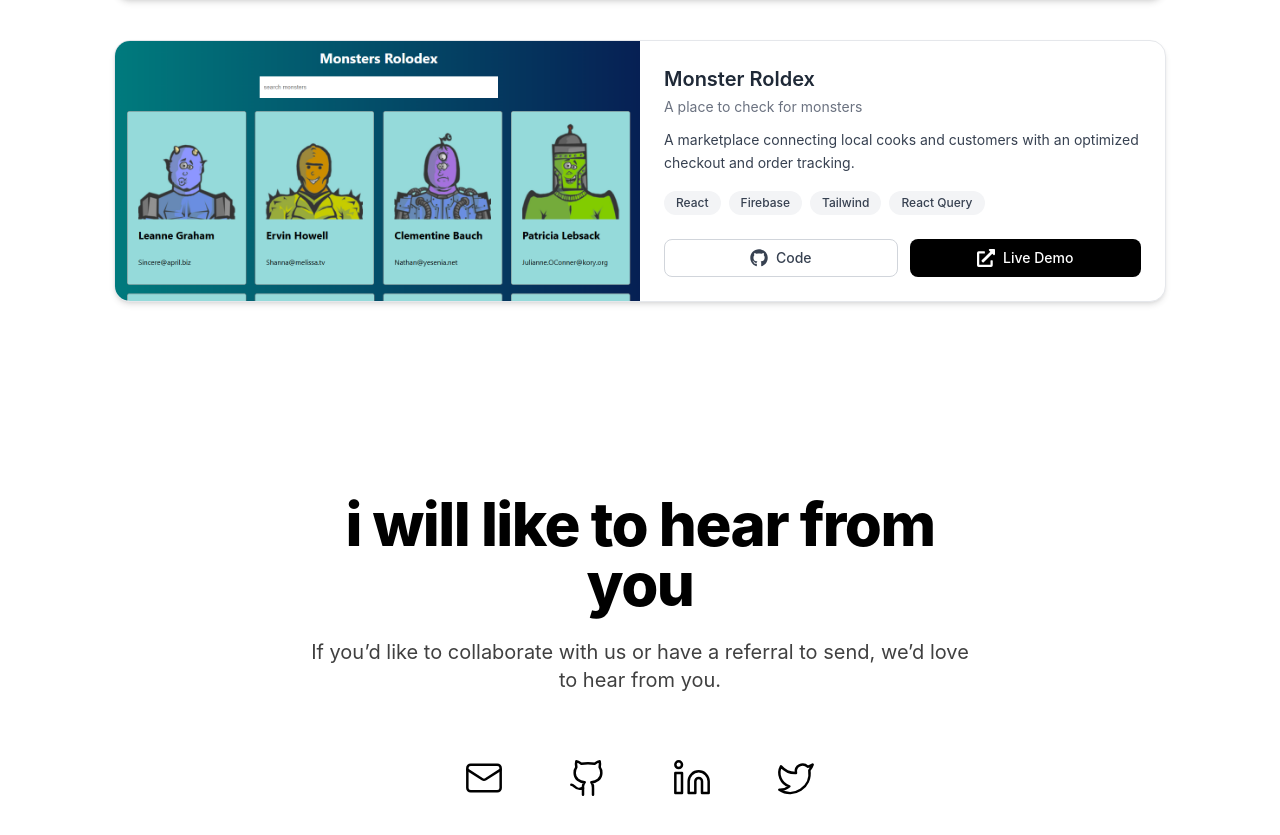
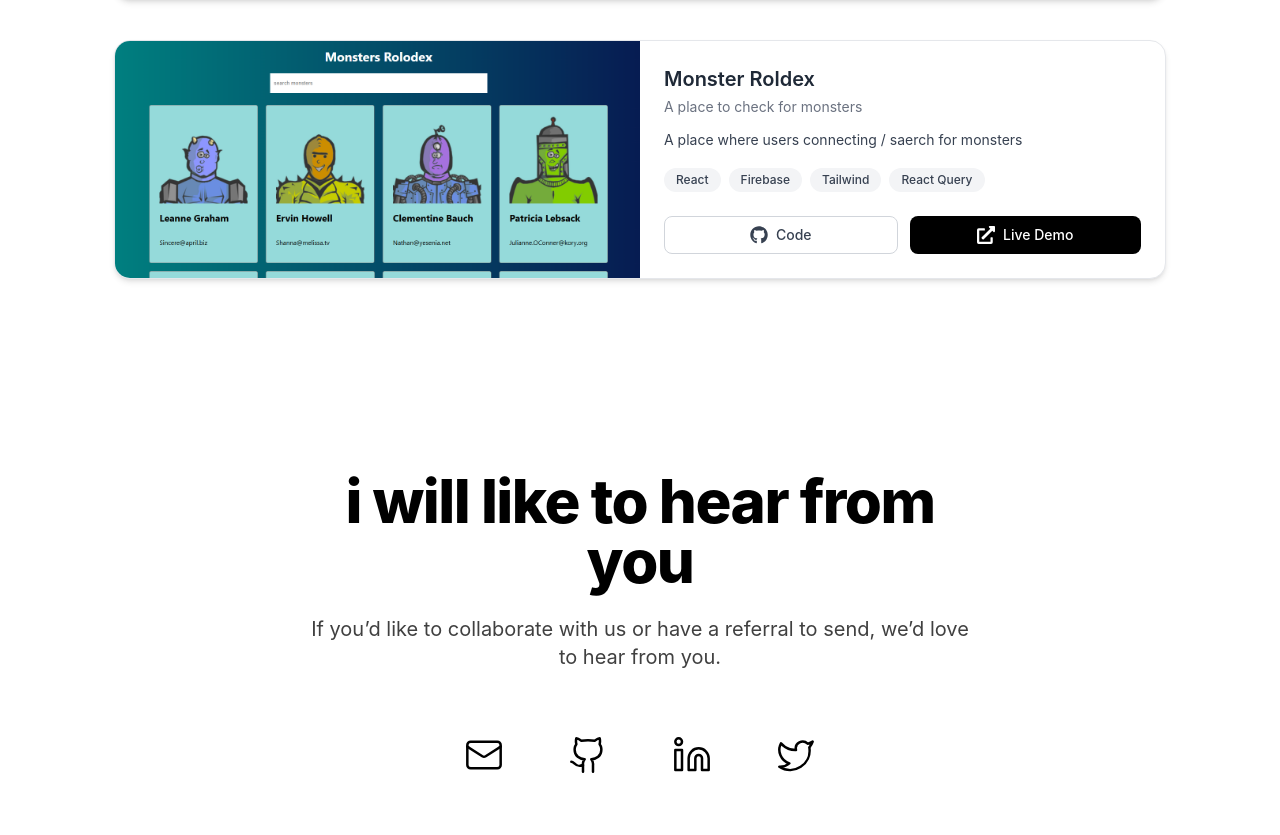
Before and after one commit to ohanyere/portfolio, a React (Vite) app: page / in a window 1280 px wide. Shown: the part 2302-3137 px from the top of the page. Built offline with nearby package versions, Linux system fonts and the light colour scheme; a web font is replaced by a local one.

Commit message:
fix (project.ts) : text preview

```diff
--- a/src/data/PROJECTS.ts
+++ b/src/data/PROJECTS.ts
@@ -52,7 +52,7 @@ const PROJECTS: Project[] = [
     title: "Monster Roldex",
     subtitle: "A place to check for monsters",
     description:
-      "A marketplace connecting local cooks and customers with an optimized checkout and order tracking.",
+      "A place where users connecting / saerch for monsters ",
     image: "preview4.png",
     demo: "https://monster-teal.vercel.app/",
     repo: "https://github.com/ohanyere/monster",
```
